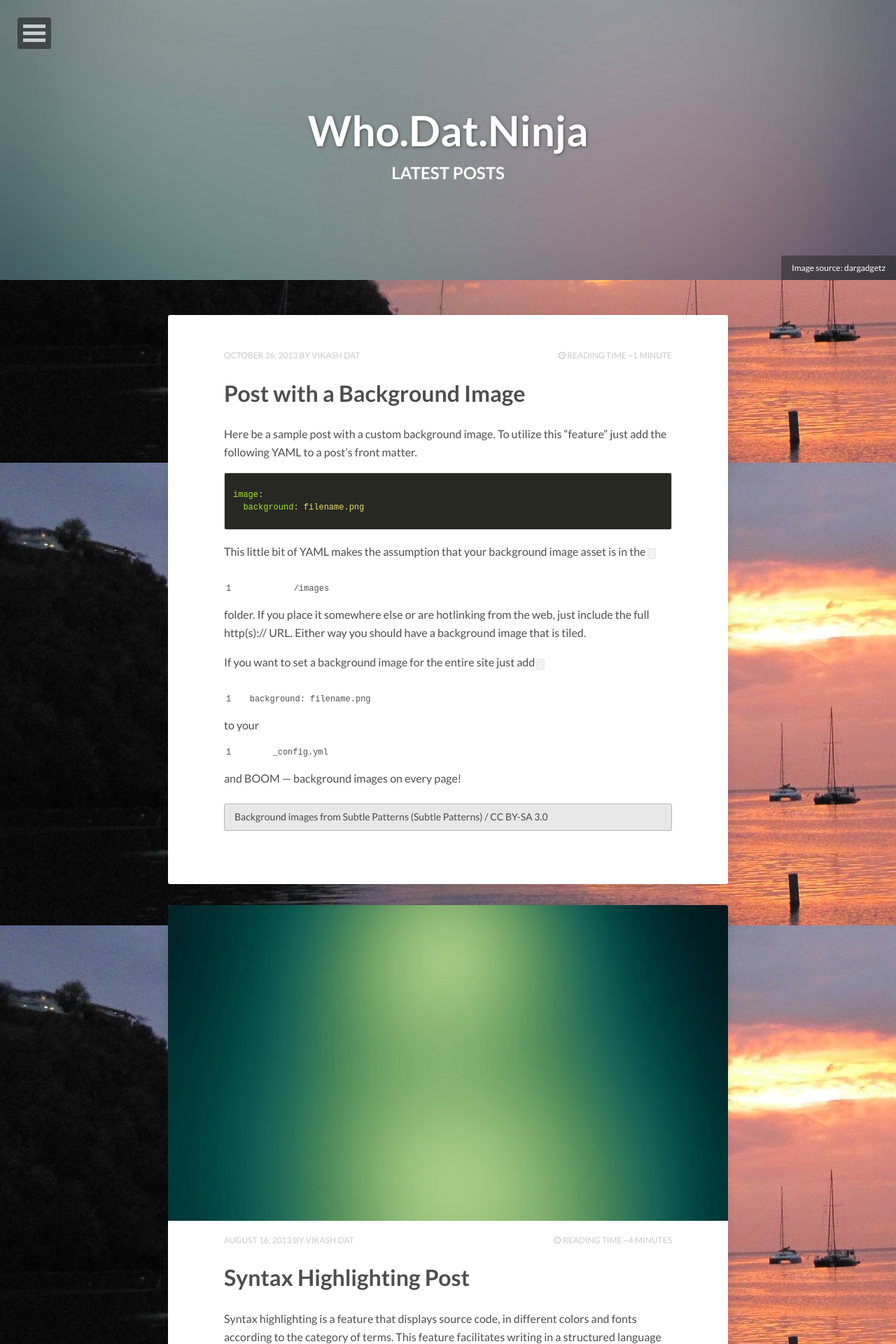
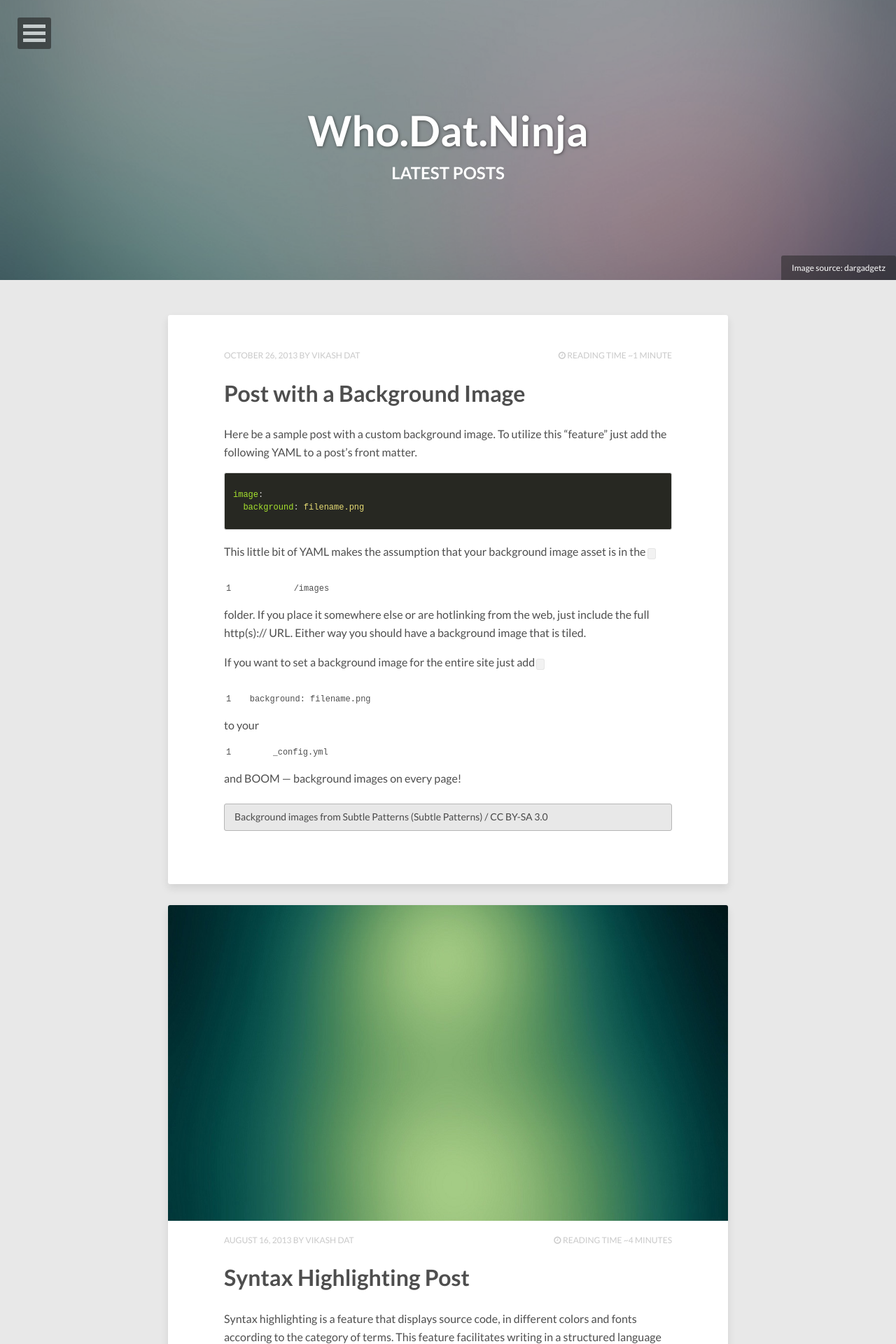
Before and after one commit to dat-vikash/dat-vikash.github.io, a Jekyll site: the page built from index.html, in a window 1280 px wide. Shown: the top 1920 px of the page at 70% size. Built offline with Jekyll 4.4.1, drawn with Linux system fonts in a browser that asks for light colours; nearby versions of some CDN libraries; the list of posts is cut into pages by our own code.

Commit message:
fix tile

```diff
--- a/_config.yml
+++ b/_config.yml
@@ -26,7 +26,7 @@ owner:
   #google_plus:    +yourid
 
 # Background image to be tiled on all pages
-background: tile.jpg
+background:
 
 # Analytics and webmaster tools stuff goes here
 google_analytics:
```
